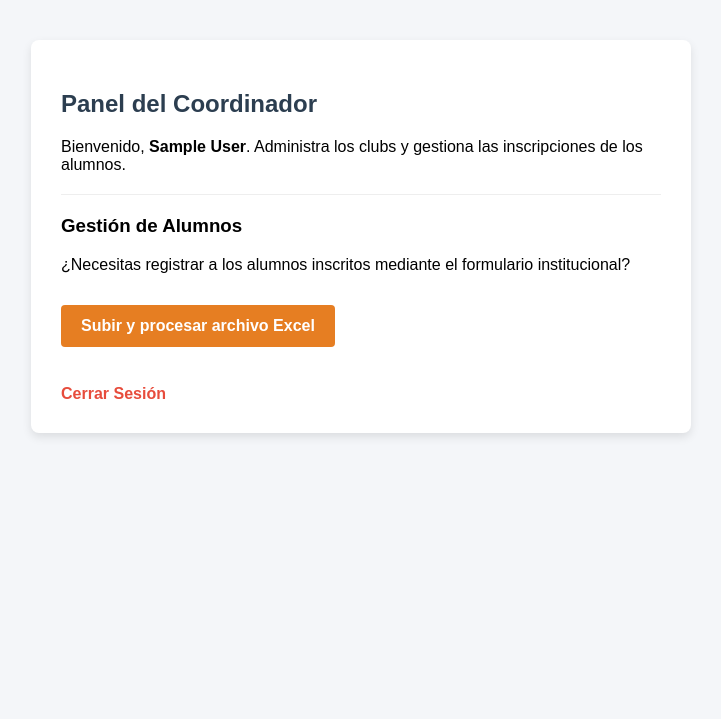
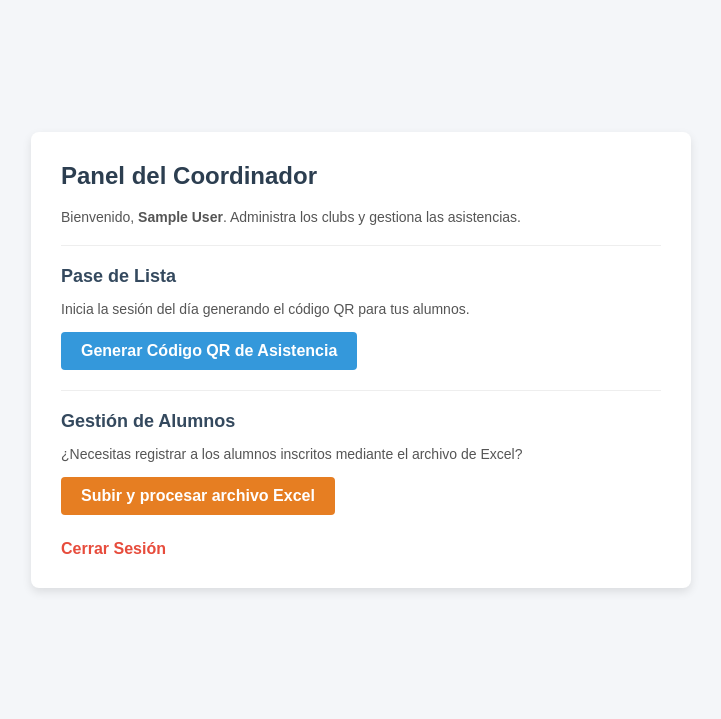
Before and after one commit to DilanLMtz/Red_Universitaria_Clubs_UTE, a Flask app: page /coordinador in a window 1280 px wide. Shown: the top 719 px of the page, without its empty margins (279-1000 px from the left). Run offline with Flask 3, Linux system fonts and the light colour scheme; the visitor is signed in with stand-in values (Sample User, id 1).

Commit message:
feat: Agregar el botón que lleve a la nueva función de generar QR

```diff
--- a/app/templates/panel_coordinador.html
+++ b/app/templates/panel_coordinador.html
@@ -4,27 +4,43 @@
     <meta charset="UTF-8">
     <title>Panel del Coordinador - UTE</title>
     <style>
-        body { font-family: Arial, sans-serif; background-color: #f4f6f9; margin: 0; padding: 40px; }
-        .container { max-width: 600px; background: white; padding: 30px; border-radius: 8px; box-shadow: 0 4px 10px rgba(0,0,0,0.1); margin: auto; }
-        h2 { color: #2c3e50; }
-        .btn-excel { display: inline-block; background: #e67e22; color: white; padding: 12px 20px; text-decoration: none; border-radius: 4px; font-weight: bold; margin-top: 15px; }
+        body { font-family: Arial, sans-serif; background-color: #f4f6f9; margin: 0; padding: 40px; display: flex; justify-content: center; align-items: center; min-height: 80vh; }
+        .container { max-width: 600px; width: 100%; background: white; padding: 30px; border-radius: 8px; box-shadow: 0 4px 10px rgba(0,0,0,0.1); }
+        h2 { color: #2c3e50; margin-top: 0; }
+        h3 { color: #34495e; font-size: 18px; margin-bottom: 8px; }
+        p { color: #555; font-size: 14px; margin-bottom: 15px; }
+        .btn { display: inline-block; background: #3498db; color: white; padding: 10px 20px; text-decoration: none; border-radius: 4px; font-weight: bold; }
+        .btn:hover { background: #2980b9; }
+        .btn-excel { background: #e67e22; }
         .btn-excel:hover { background: #d35400; }
-        .back { display: inline-block; margin-top: 20px; color: #e74c3c; text-decoration: none; font-weight: bold; }
+        .back { display: inline-block; margin-top: 25px; color: #e74c3c; text-decoration: none; font-weight: bold; }
         .back:hover { text-decoration: underline; }
+        hr { border: 0; border-top: 1px solid #eee; margin: 20px 0; }
+        .error { color: #e74c3c; font-size: 14px; margin-bottom: 15px; }
     </style>
 </head>
 <body>
     <div class="container">
-        <h2>Panel del Coordinador</h2>
-        <p>Bienvenido, <b>{{ nombre }}</b>. Administra los clubs y gestiona las inscripciones de los alumnos.</p>
+        <h2>Panel del Coordinador </h2>
+        <p>Bienvenido, <b>{{ nombre }}</b>. Administra los clubs y gestiona las asistencias.</p>
 
-        <hr style="margin: 20px 0; border: 0; border-top: 1px solid #eee;">
+        {% if error %}
+            <div class="error">{{ error }}</div>
+        {% endif %}
+
+        <hr>
+
+        <h3>Pase de Lista</h3>
+        <p>Inicia la sesión del día generando el código QR para tus alumnos.</p>
+        <a href="/coordinador/generar-qr" class="btn"> Generar Código QR de Asistencia</a>
+
+        <hr>
 
         <h3>Gestión de Alumnos</h3>
-        <p>¿Necesitas registrar a los alumnos inscritos mediante el formulario institucional?</p>
-        <a href="/coordinador/subir-excel" class="btn-excel">Subir y procesar archivo Excel</a>
+        <p>¿Necesitas registrar a los alumnos inscritos mediante el archivo de Excel?</p>
+        <a href="/coordinador/subir-excel" class="btn btn-excel"> Subir y procesar archivo Excel</a>
 
-        <br><br>
+        <br>
         <a href="/logout" class="back">Cerrar Sesión</a>
     </div>
 </body>
```
